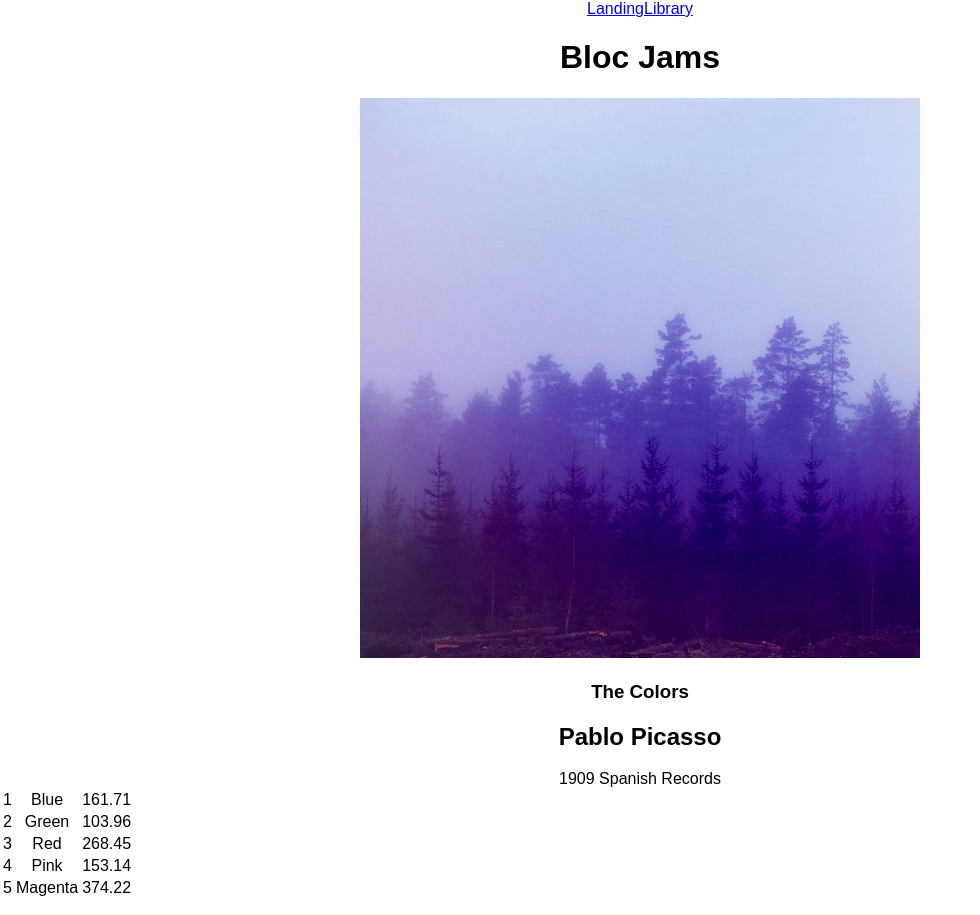
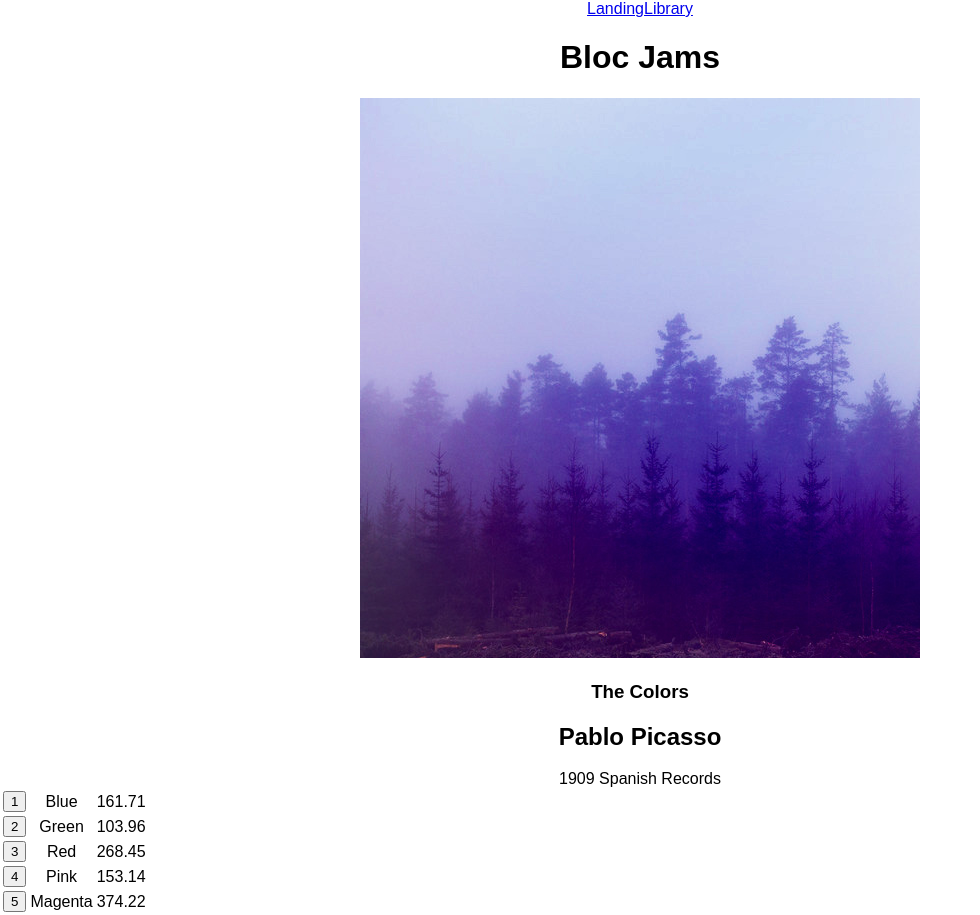
Before and after one commit to annierm18/bloc-jams-react, a React (Create React App) app: page /album/the-colors in a window 1280 px wide. Shown: the whole page, without its empty margins (0-980 px from the left). Built offline with nearby package versions, Linux system fonts and the light colour scheme.

Commit message:
checkpoint 7: completed

```diff
--- a/src/components/Album.js
+++ b/src/components/Album.js
@@ -8,7 +8,40 @@
     const album = albumData.find( album => {
       return album.slug === this.props.match.params.slug
     });
-    this.state = { album: album };
+
+    this.state = {
+      album: album,
+      currentSong: album.songs[0],
+      isPlaying: false
+    };
+
+    this.audioElement = document.createElement('audio');
+    this.audioElement.src = album.songs[0].audioSrc;
+  }
+
+  play() {
+    this.audioElement.play();
+    this.setState({ isPlaying: true });
+  }
+
+  pause() {
+    this.audioElement.pause();
+    this.setState({ isPlaying: false });
+  }
+
+  setSong(song) {
+    this.audioElement.src = song.audioSrc;
+    this.setState({ currentSong: song });
+  }
+
+  handleSongClick(song) {
+    const isSameSong = this.state.currentSong === song;
+    if (this.state.isPlaying && isSameSong) {
+      this.pause();
+    } else {
+      if (!isSameSong) { this.setSong(song); }
+      this.play();
+    }
   }
 
   render() {
@@ -29,15 +62,19 @@
             <col id="song-duration-column" />
           </colgroup>
           <tbody>
-            {
-              this.state.album.songs.map( (song, index) =>
-                <tr key={index}>
-                  <td>{index + 1}</td>
-                  <td>{song.title}</td>
-                  <td>{song.duration}</td>
+            {this.state.album.songs.map( (song, index) =>
+                <tr className="song" key={index} onClick={() => this.handleSongClick(song)} >
+                  <td className="song-actions">
+                    <button>
+                      <span className="song-number">{index + 1}</span>
+                      <span className="ion-play"></span>
+                      <span className="ion-pause"></span>
+                    </button>
+                  </td>
+                  <td className="song-title">{song.title}</td>
+                  <td className="song-duration">{song.duration}</td>
                 </tr>
-              )
-            }
+              )}
           </tbody>
         </table>
       </section>
```
